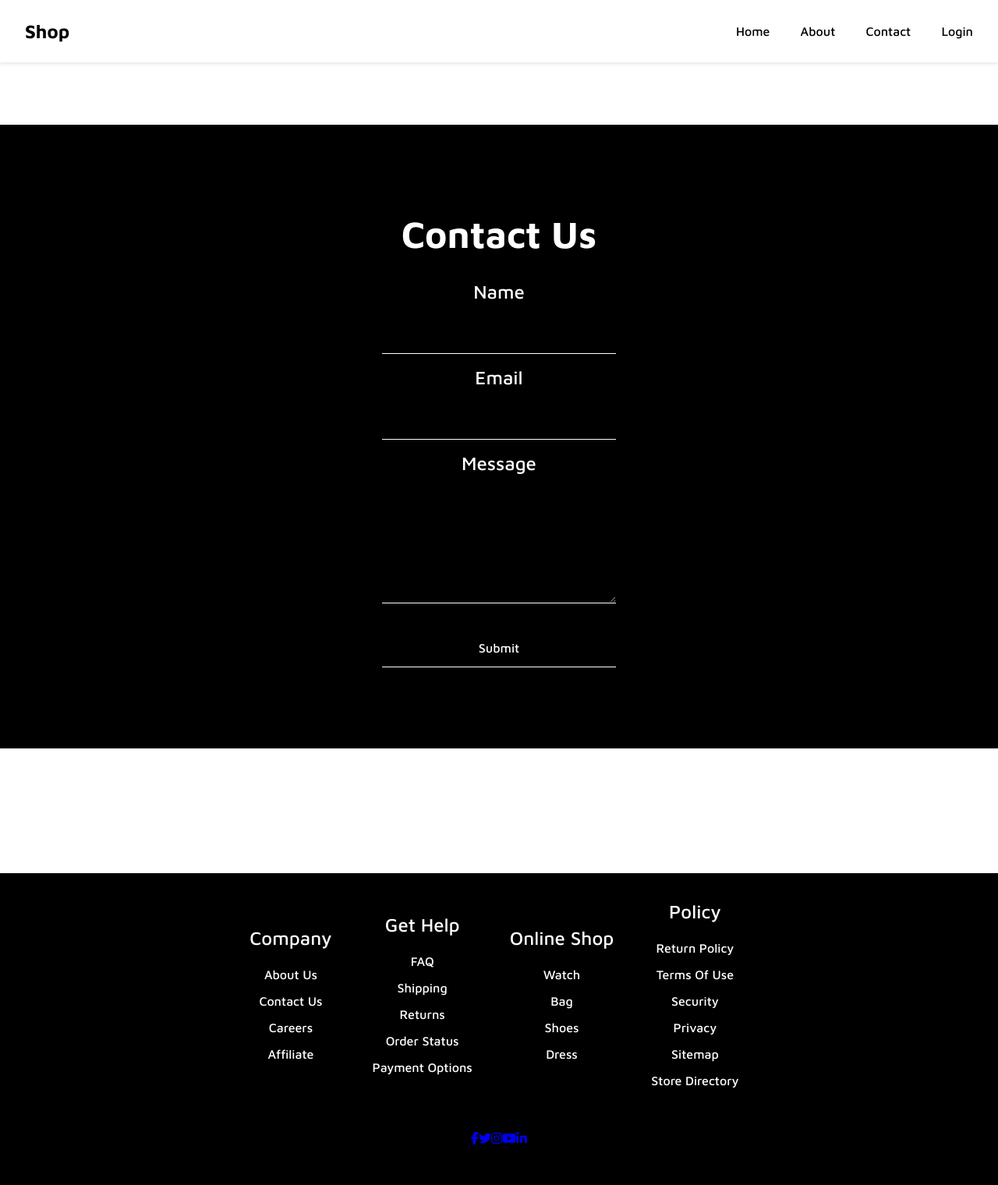
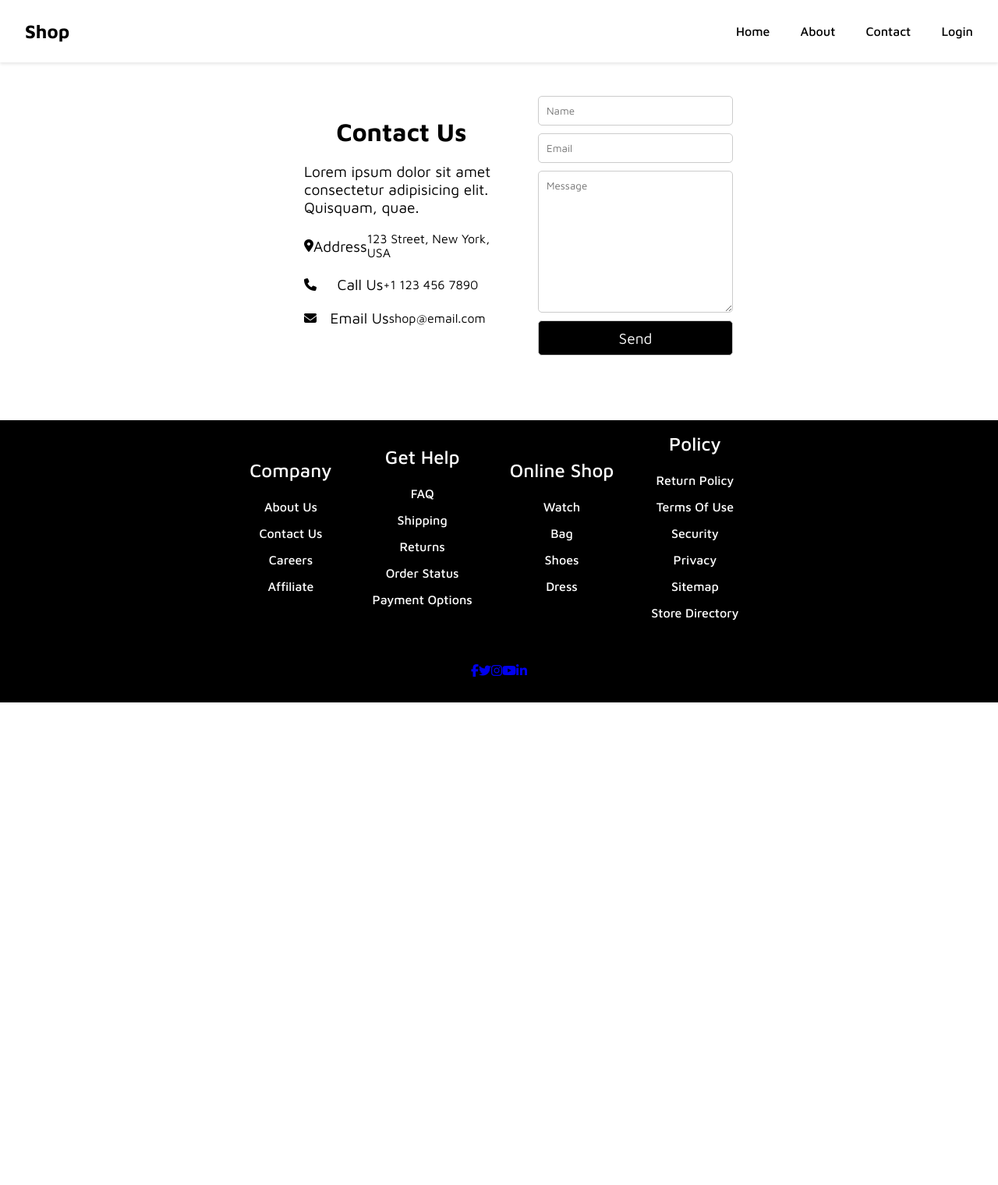
Before and after one commit to kallyas/php-ecom, a PHP site: page /contact.php in a window 1280 px wide. Shown: the whole page at 78% size. After the commit the page ends 901 px from the top, so only its background shows below. Run offline with PHP 8.4, Linux system fonts and the light colour scheme; some libraries are stand-ins or nearby versions; some web fonts are replaced.

Commit message:
fix: contact page

```diff
--- a/partials/header.php
+++ b/partials/header.php
@@ -2,6 +2,7 @@
 // css files are loaded from outside the public folder
 // so we need to go back one level
 $css_dir = '../css/';
+
 ?>
 <!DOCTYPE html>
 <html lang="en">
@@ -9,7 +10,10 @@ $css_dir = '../css/';
     <meta charset="UTF-8">
     <meta http-equiv="X-UA-Compatible" content="IE=edge">
     <meta name="viewport" content="width=device-width, initial-scale=1.0">
-    <title>Document</title>
+    <title>Shop</title>
     <link rel="stylesheet" href="<?php echo $css_dir . 'style.css' ?>">
+    <?php if (strpos($_SERVER['REQUEST_URI'], 'contact.php') !== false) {; ?>
+        <link rel="stylesheet" href="<?php echo $css_dir . 'contact.css' ?>">
+    <?php } ?>
     <script src="https://kit.fontawesome.com/0d67f6bb4c.js" crossorigin="anonymous"></script>
 </head>
--- a/public/contact.php
+++ b/public/contact.php
@@ -24,29 +24,42 @@ require_once '../partials/header.php';
             </div>
         </nav>
     </header>
-   <!--contact form-->
+   <!--contact section -->
     <section class="contact">
         <div class="contact__container">
-              <div class="contact__title">
-                <h1>Contact Us</h1>
+            <div class="contact__left">
+                <h1 class="contact__title">Contact Us</h1>
+                <p class="contact__text">Lorem ipsum dolor sit amet consectetur adipisicing elit. Quisquam, quae.</p>
+                <div class="contact__info">
+                    <div class="contact__info-box">
+                        <i class="fas fa-map-marker-alt"></i>
+                        <div>
+                            <h3>Address</h3>
+                            <span>123 Street, New York, USA</span>
                         </div>
-              <div class="contact__form">
-                <form action="">
-                     <div class="contact__form__group">
-                          <label for="name">Name</label>
-                          <input type="text" name="name" id="name">
                     </div>
-                     <div class="contact__form__group">
-                          <label for="email">Email</label>
-                          <input type="email" name="email" id="email">
+                    <div class="contact__info-box">
+                        <i class="fas fa-phone"></i>
+                        <div>
+                            <h3>Call Us</h3>
+                            <span>+1 123 456 7890</span>
                         </div>
-                     <div class="contact__form__group">
-                          <label for="message">Message</label>
-                          <textarea name="message" id="message" cols="30" rows="10"></textarea>
                     </div>
-                     <div class="contact__form__group">
-                          <button type="submit">Submit</button>
+                    <div class="contact__info-box">
+                        <i class="fas fa-envelope"></i>
+                        <div>
+                            <h3>Email Us</h3>
+                            <span>shop@email.com</span>
                         </div>
+                    </div>
+                </div>
+            </div>
+            <div class="contact__right">
+                <form action="" class="contact__form">
+                    <input type="text" class="contact__input" placeholder="Name">
+                    <input type="email" class="contact__input" placeholder="Email">
+                    <textarea name="" id="" cols="0" rows="10" class="contact__input" placeholder="Message"></textarea>
+                    <input type="submit" value="Send" class="contact__button">
                 </form>
             </div>
         </div>
--- /dev/null
+++ b/public/css/contact.css
@@ -0,0 +1,119 @@
+/* css for contact page */
+
+/* contact class starts below header/navbar */
+
+.contact {
+  display: flex;
+  flex-direction: column;
+  justify-content: center;
+  align-items: center;
+  margin-top: 50px;
+}
+
+.contact__container {
+  display: flex;
+  justify-content: center;
+  align-items: center;
+  width: 100%;
+  max-width: 600px;
+  margin: 50px;
+}
+
+.contact__container .contact__left {
+  display: flex;
+  flex-direction: column;
+  justify-content: center;
+  align-items: center;
+  width: 100%;
+  max-width: 300px;
+  margin: 50px;
+}
+
+.contact__container .contact__left .contact__title {
+  font-size: 2rem;
+  font-weight: 700;
+  margin-bottom: 20px;
+}
+
+.contact__container .contact__left .contact__text {
+  font-size: 1.2rem;
+  font-weight: 400;
+  margin-bottom: 20px;
+}
+
+.contact__left .contact__info {
+  display: flex;
+  flex-direction: column;
+  justify-content: center;
+  align-items: center;
+  width: 100%;
+  max-width: 300px;
+}
+
+.contact__left .contact__info .contact__info-box {
+  display: flex;
+  justify-content: center;
+  align-items: center;
+  width: 100%;
+  max-width: 300px;
+  margin-bottom: 20px;
+}
+
+.contact__info-box > div {
+  display: flex;
+  justify-content: center;
+  align-items: center;
+  width: 100%;
+  max-width: 300px;
+}
+
+.contact__info-box > div > i {
+  font-size: 1.5rem;
+  margin-right: 10px;
+}
+
+.contact__info-box > div > h3 {
+  font-size: 1.2rem;
+  font-weight: 400;
+}
+
+.contact__container .contact__right {
+  display: flex;
+  flex-direction: column;
+  justify-content: center;
+  align-items: center;
+  width: 100%;
+  max-width: 300px;
+}
+
+.contact__right .contact__form {
+  display: flex;
+  flex-direction: column;
+  justify-content: center;
+  align-items: center;
+  width: 100%;
+  max-width: 300px;
+}
+
+.contact__form .contact__input {
+    border-radius: 5px;
+    border: 1px solid #ccc;
+    padding: 10px;
+    margin-bottom: 10px;
+    width: 100%;
+    max-width: 300px;
+}
+
+.contact__form .contact__button {
+    border-radius: 5px;
+    border: 1px solid #ccc;
+    padding: 10px;
+    margin-bottom: 10px;
+    width: 100%;
+    max-width: 300px;
+    background-color: #000;
+    color: #fff;
+    font-size: 1.2rem;
+    font-weight: 400;
+    cursor: pointer;
+}
--- a/public/css/style.css
+++ b/public/css/style.css
@@ -294,14 +294,12 @@
 
 .footer {
     background-color: #000;
-    height: 50vh;
     width: 100%;
     display: flex;
     justify-content: center;
     align-items: center;
     flex-direction: column;
     padding: 0 2rem;
-    margin-top: 10rem;
     /* make footer stay at bottom always */
     position: relative;
     bottom: 0;
@@ -643,96 +641,3 @@
     color: #fff;
     margin-bottom: 1rem;
 }
-
-/* contact form  */
-.contact {
-    background-color: #000;
-    height: 100vh;
-    width: 100%;
-    display: flex;
-    justify-content: center;
-    align-items: center;
-    flex-direction: column;
-    padding: 0 2rem;
-    margin-top: 10rem;
-}
-
-.contact__container {
-    display: flex;
-    justify-content: center;
-    align-items: center;
-    flex-direction: column;
-    text-align: center;
-}
-
-.contact__title {
-    font-size: 2rem;
-    font-weight: 400;
-    color: #fff;
-    margin-bottom: 1rem;
-    margin-top: 1.5rem;
-}
-
-.contact__form {
-    display: flex;
-    justify-content: center;
-    align-items: center;
-    flex-direction: column;
-    text-align: center;
-}
-
-.contact__form__group {
-    display: flex;
-    justify-content: center;
-    align-items: center;
-    flex-direction: column;
-    text-align: center;
-    margin: 1rem;
-}
-
-.contact__form__group label {
-    font-size: 1.5rem;
-    font-weight: 500;
-    color: #fff;
-    margin-bottom: 1rem;
-}
-
-.contact__form__group input {
-    width: 300px;
-    height: 50px;
-    border: none;
-    outline: none;
-    padding: 0 1rem;
-    font-size: 1rem;
-    font-weight: 500;
-    color: #fff;
-    background-color: #000;
-    border-bottom: 1px solid #fff;
-}
-
-.contact__form__group textarea {
-    width: 300px;
-    height: 150px;
-    border: none;
-    outline: none;
-    padding: 0 1rem;
-    font-size: 1rem;
-    font-weight: 500;
-    color: #fff;
-    background-color: #000;
-    border-bottom: 1px solid #fff;
-}
-
-.contact__form__group button {
-    width: 300px;
-    height: 50px;
-    border: none;
-    outline: none;
-    padding: 0 1rem;
-    font-size: 1rem;
-    font-weight: 500;
-    color: #fff;
-    background-color: #000;
-    border-bottom: 1px solid #fff;
-    margin-top: 1rem;
-}
```
Also changed, not shown: public/login.php (+7 -5 lines), public/uploads/lists.png (added). Lines whose indentation alone changed are shown as unchanged.
